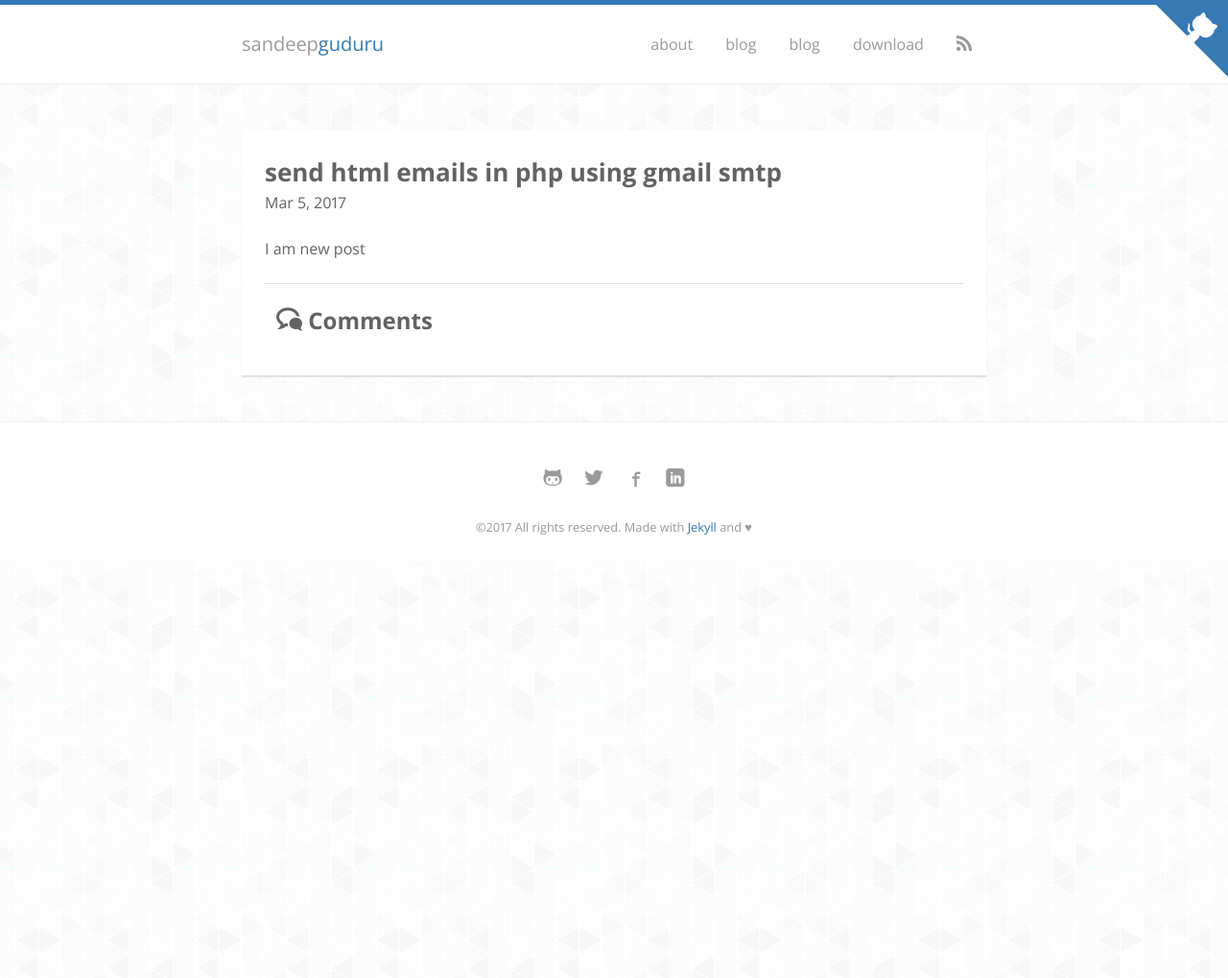
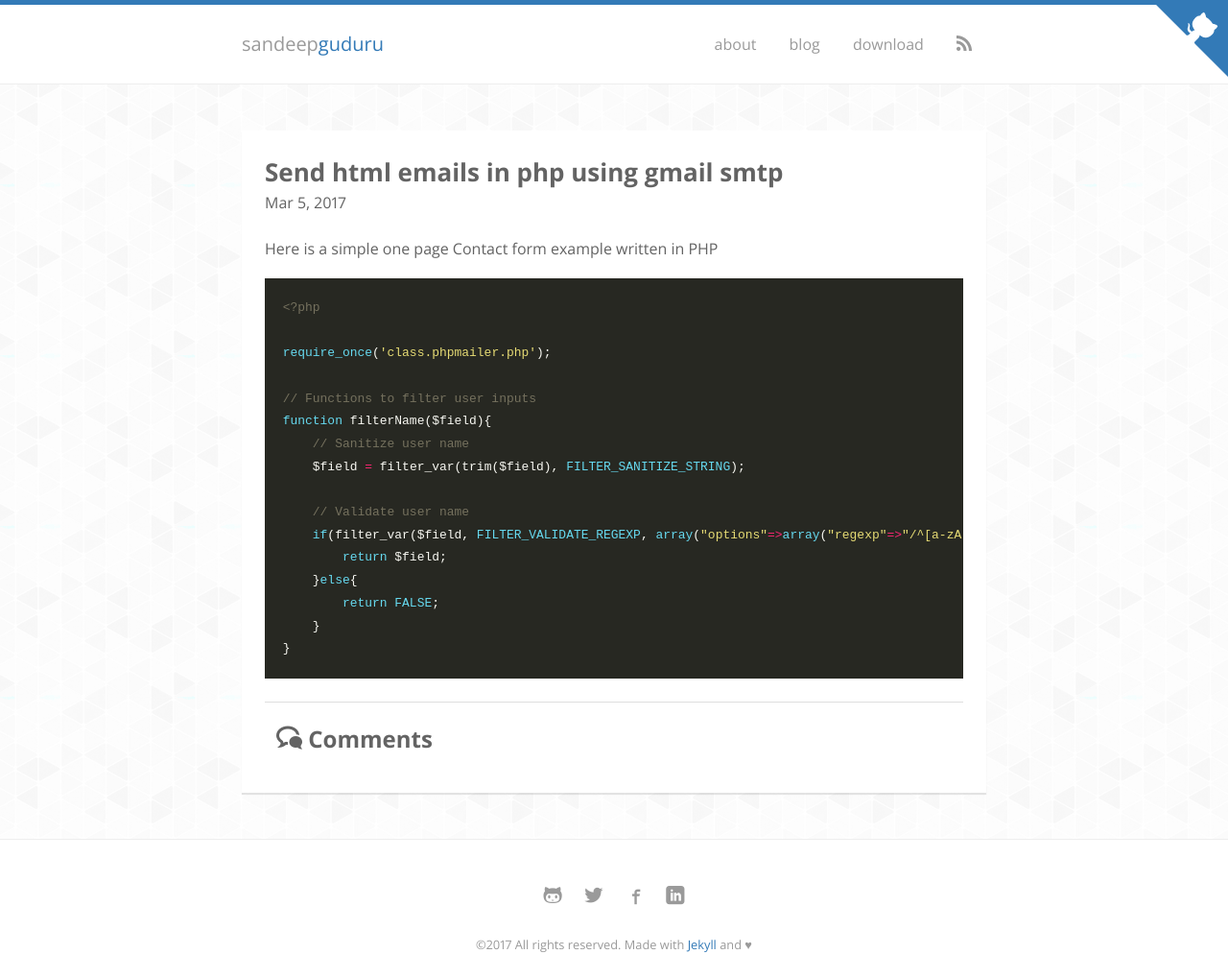
Before and after one commit to sandheepg/musings, a Jekyll site: the page built from _posts/2017-03-05-send-html-emails-in-php-using-gmail-smtp.md, in a window 1280 px wide. Shown: the whole page at 96% size. Built offline with Jekyll 4.4.1, drawn with Linux system fonts in a browser that asks for light colours; nearby versions of some CDN libraries; some web fonts are replaced; comment, search, counter and statistics services are not loaded; before the commit the page ends 900 px from its top, so only the background shows below that.

Commit message:
header menu modified

```diff
--- a/_includes/header.html
+++ b/_includes/header.html
@@ -11,9 +11,10 @@
     <nav class="navbar sliding-panel-content">
       <ul>
         {% for item in site.navbar %}
-          <li><a href="{{ '/' | prepend: site.url }}" title="{{ item.title }}">{{ item.title }}</a></li>
 		  {% if item.title == "Blog" %}
 		  <li><a href="{{ '/blog' | prepend: site.baseurl }}" title="{{item.title}}">blog</a></li>
+		  {% else %}
+		  <li><a href="{{ '/' | prepend: site.url }}" title="{{ item.title }}">{{ item.title }}</a></li>
 		  {% endif %}
         {% endfor %}
         <li><a href="{{ site.repo }}/archive/master.zip" title="Download">Download</a></li>
--- a/_posts/2017-03-05-send-html-emails-in-php-using-gmail-smtp.md
+++ b/_posts/2017-03-05-send-html-emails-in-php-using-gmail-smtp.md
@@ -1,15 +1,34 @@
 ---
 layout: post
-title: "send html emails in php using gmail smtp"
+title: "Send html emails in php using gmail smtp"
 permalink: send-html-emails-in-php-using-gmail-smtp
 date: 2017-03-05 00:44:08
 comments: true
 description: "send html emails in php using gmail smtp"
-keywords: ""
-categories:
+keywords: "email, php, html, contact, gmail"
+categories: "utilities, productive"
 
 tags:
 
 ---
 
-I am new post
+Here is a simple one page Contact form example written in PHP
+
+{% highlight php %}
+<?php
+
+require_once('class.phpmailer.php');
+
+// Functions to filter user inputs
+function filterName($field){
+    // Sanitize user name
+    $field = filter_var(trim($field), FILTER_SANITIZE_STRING);
+
+    // Validate user name
+    if(filter_var($field, FILTER_VALIDATE_REGEXP, array("options"=>array("regexp"=>"/^[a-zA-Z\s]+/")))){
+        return $field;
+    }else{
+        return FALSE;
+    }
+}
+{% endhighlight %}
```
